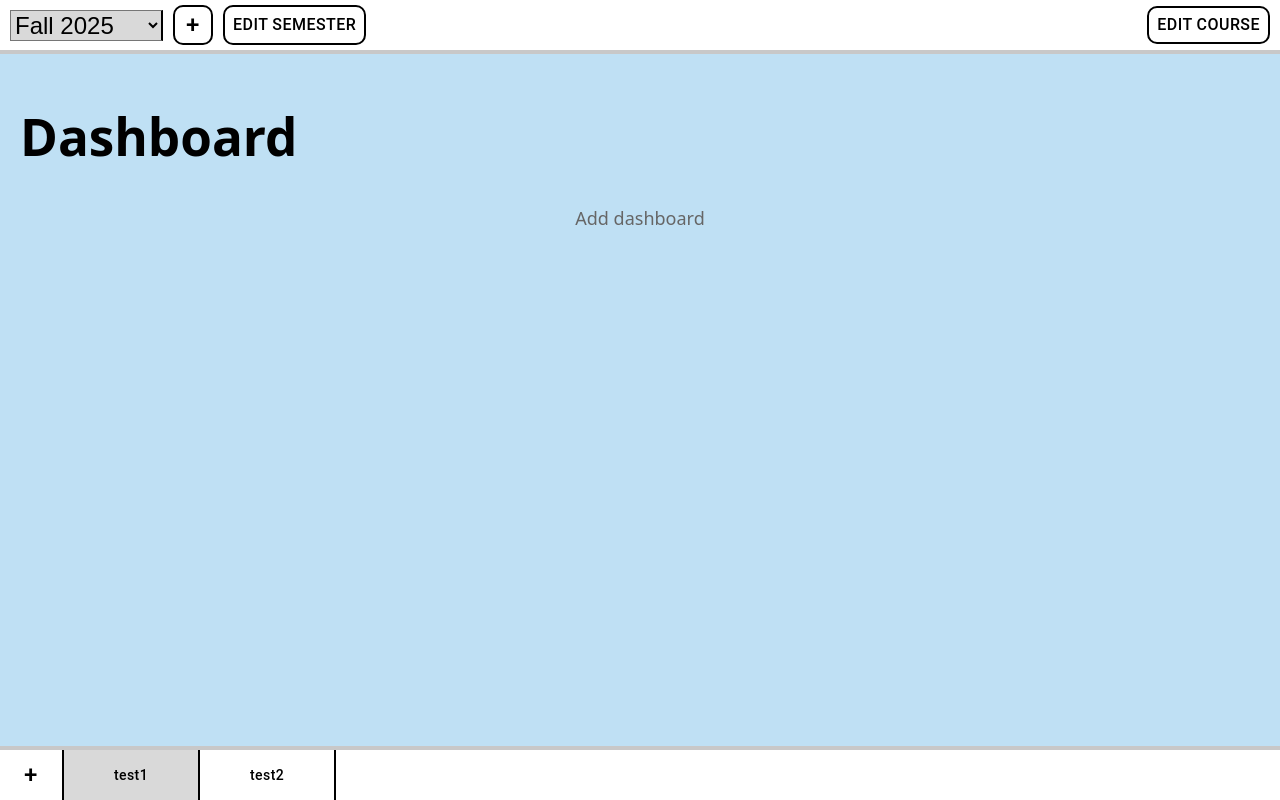
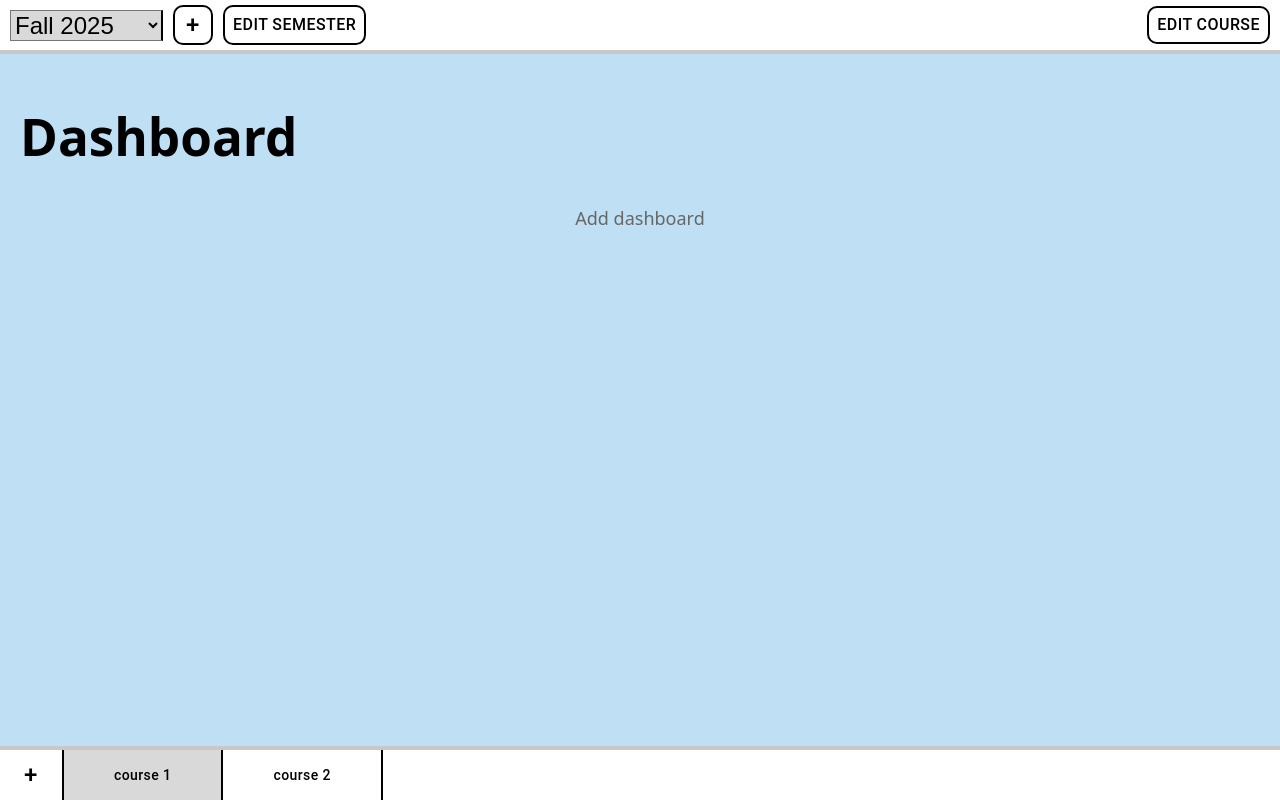
Before and after one commit to kn2117/CECS-448-Project-3-Team-3, a React (Vite) app: page / in a window 1280 px wide. Built offline with nearby package versions, Linux system fonts and the light colour scheme.

Commit message:
changed name of course

```diff
--- a/src/App.jsx
+++ b/src/App.jsx
@@ -12,32 +12,32 @@ import Dropdown from './dropdown'
 function App() {
   const [viewMode, setViewMode] = useState('dashboard');
   const [courseData, setCourseData] = useState({
-    'test1': {
-      name: 'test1',
+    'course 1': {
+      name: 'course 1',
       semester: 'Fall 2025',
       isWeighted: true,
       categoryWeights: { "Homework": 30, "Quizzes": 20, "Exams": 50 },
       assignments: [],
       remainingWeight: 100
     },
-    'test2': {
-      name: 'test2',
+    'course 2': {
+      name: 'course 2',
       semester: 'Fall 2025',
       isWeighted: false,
       categoryWeights: {},
       assignments: [],
       remainingWeight: 100
     },
-    'test3': {
-      name: 'test3',
+    'course 3': {
+      name: 'course 4',
       semester: 'Spring 2025',
       isWeighted: true,
       categoryWeights: { "Labs": 40, "Midterm": 30, "Final": 30 },
       assignments: [],
       remainingWeight: 100
     },
-    'test4': {
-      name: 'test4',
+    'course 4': {
+      name: 'course 4',
       semester: 'Spring 2025',
       isWeighted: false,
       categoryWeights: {},
@@ -48,12 +48,12 @@ function App() {
 
   // Get semesters list from courseData
   const [semesters, setSemesters] = useState({
-    'Fall 2025': ['test1', 'test2'],
-    'Spring 2025': ['test3', 'test4']
+    'Fall 2025': ['course 1', 'course 2'],
+    'Spring 2025': ['course 3', 'course 4']
   });
 
   const [semester, setSemester] = useState('Fall 2025');
-  const [course, setCourse] = useState('test1');
+  const [course, setCourse] = useState('course 1');
   const [openDialog, setOpenDialog] = useState(false);
   const [dialogMode, setDialogMode] = useState("add");
   const [openSemesterDialog, setOpenSemesterDialog] = useState(false);
@@ -228,7 +228,7 @@ function App() {
           }}
         />
       </div>
-      <CourseManagement open={openDialog} onClose={() => setOpenDialog(false)} edit={dialogMode == "edit"} semesters={semesters} addCourse={addCourse} />
+      <CourseManagement open={openDialog} onClose={() => setOpenDialog(false)} edit={dialogMode == "edit"} semesters={semesters} addCourse={addCourse} courseData={courseData[course]}/>
       <SemesterManagement
         open={openSemesterDialog}
         onClose={() => setOpenSemesterDialog(false)}
```
